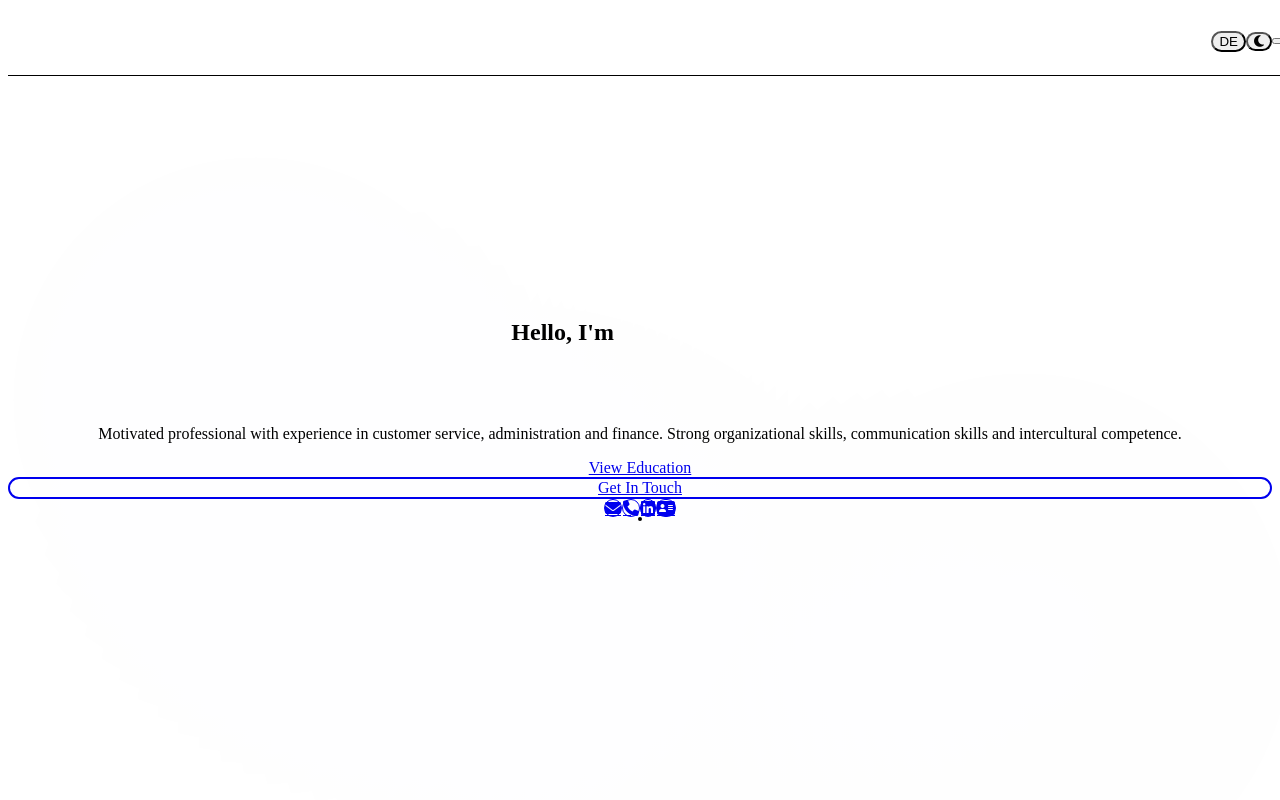
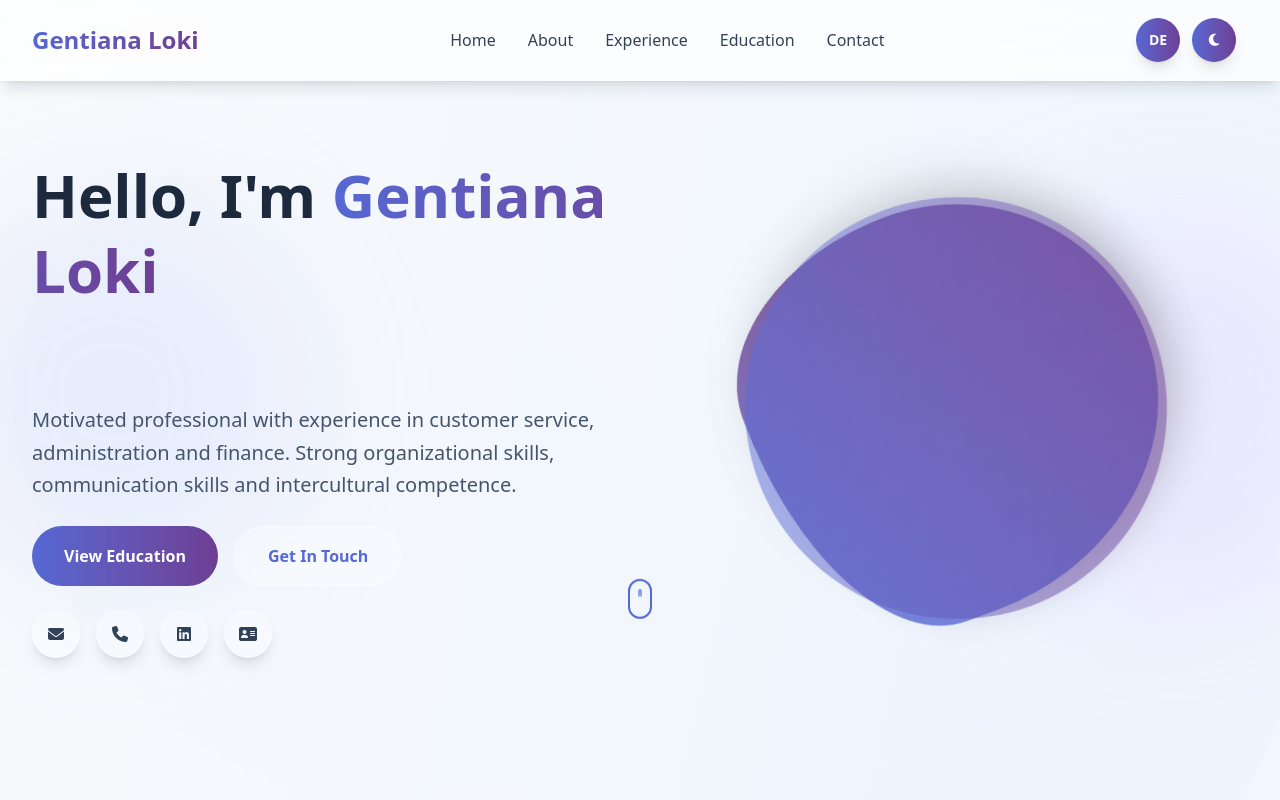
Before and after one commit to ramiz4/gentiana-Loki, a website: page index.html in a window 1280 px wide. Shown: the top 800 px of the page. Drawn offline with nearby package versions, Linux system fonts and the light colour scheme; files that its build step writes are made by us from their sources.

Commit message:
fix: update tailwind v4 directives and config link

```diff
--- a/tailwind-input.css
+++ b/tailwind-input.css
@@ -1,6 +1,5 @@
-@tailwind base;
-@tailwind components;
-@tailwind utilities;
+@import "tailwindcss";
+@config "./tailwind.config.js";
 
 /* ========================================
    Minimal Custom Styles for Glassmorphism
```
